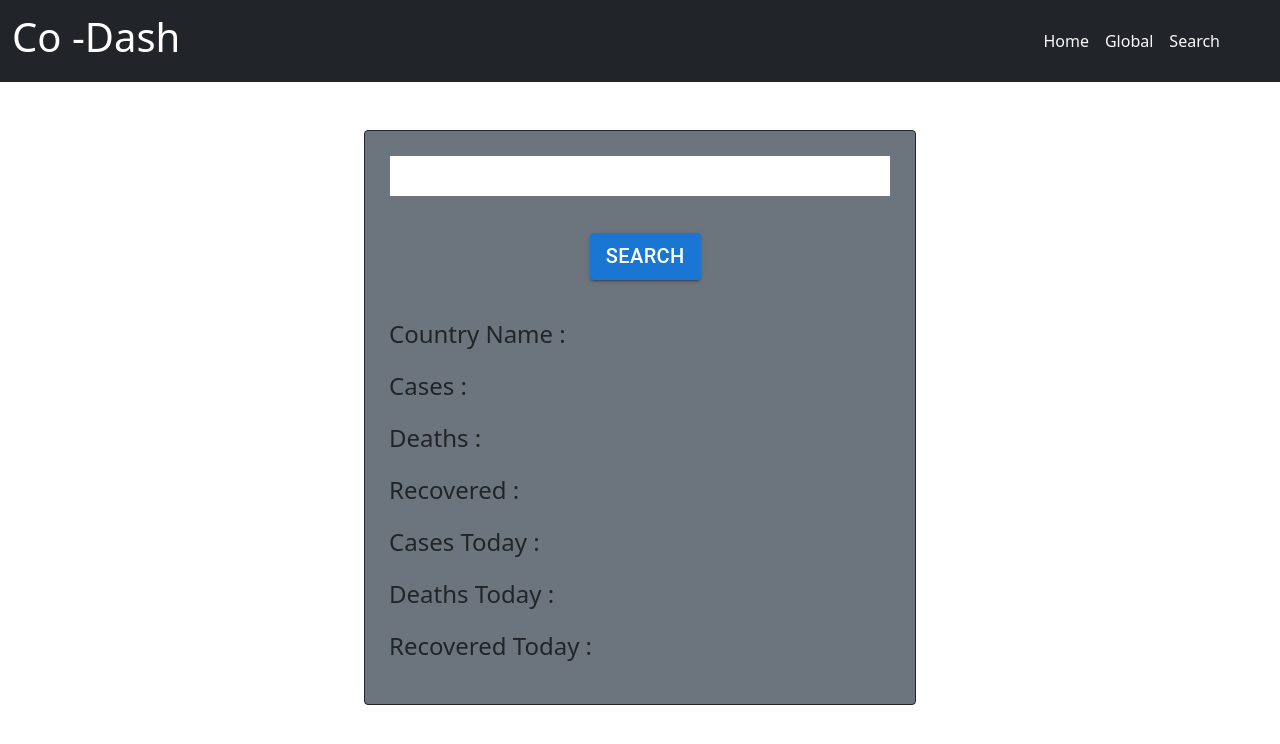
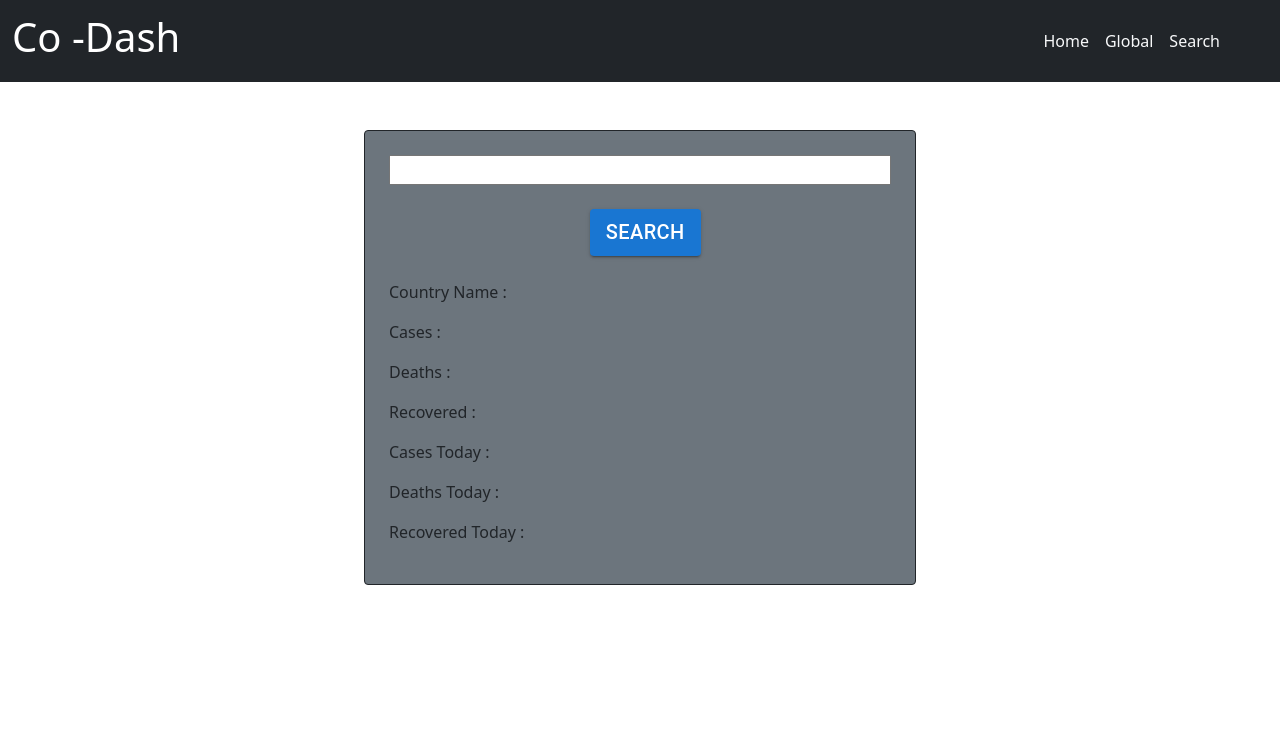
Before and after one commit to saran-ramalingam98/Covid-Tracker, a React (Create React App) app: page /Search in a window 1280 px wide. Shown: the top 744 px of the page. Built offline with nearby package versions, Linux system fonts and the light colour scheme; no server answers.

Commit message:
Update Search.jsx

```diff
--- a/src/Pages/Search.jsx
+++ b/src/Pages/Search.jsx
@@ -56,12 +56,12 @@ function Search() {
     <div>
       <Navbar></Navbar>
 
-      <div>
+      <div className="Sea">
         <br></br>
         <br></br>
 
         <Container maxWidth="sm">
-          <div className="border border-dark p-4 fs-4 rounded bg-secondary">
+          <div className="border border-dark p-4 fs-6 rounded bg-secondary">
             <div className="covidData__input">
               <form onSubmit={handleSubmit}>
                 <input onChange={handleSearch} style={{ width: "100%" }} />
```
